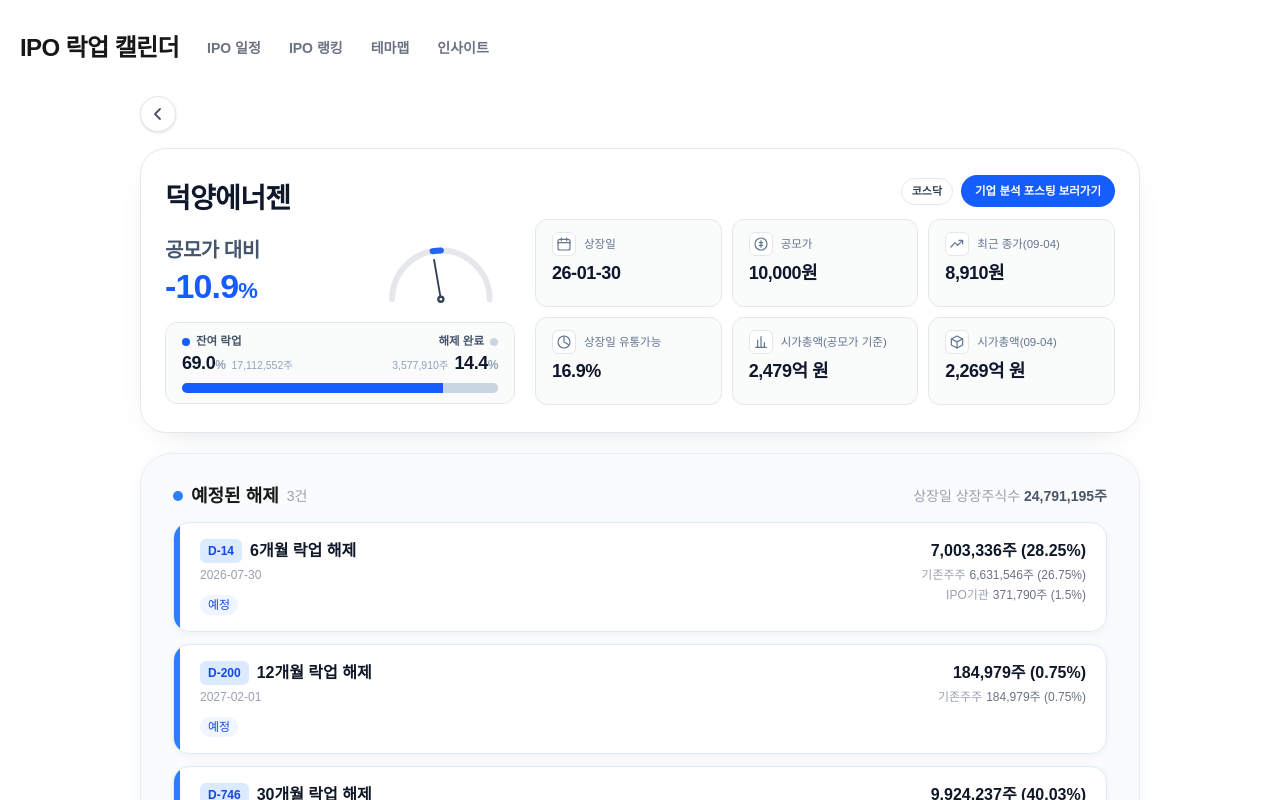
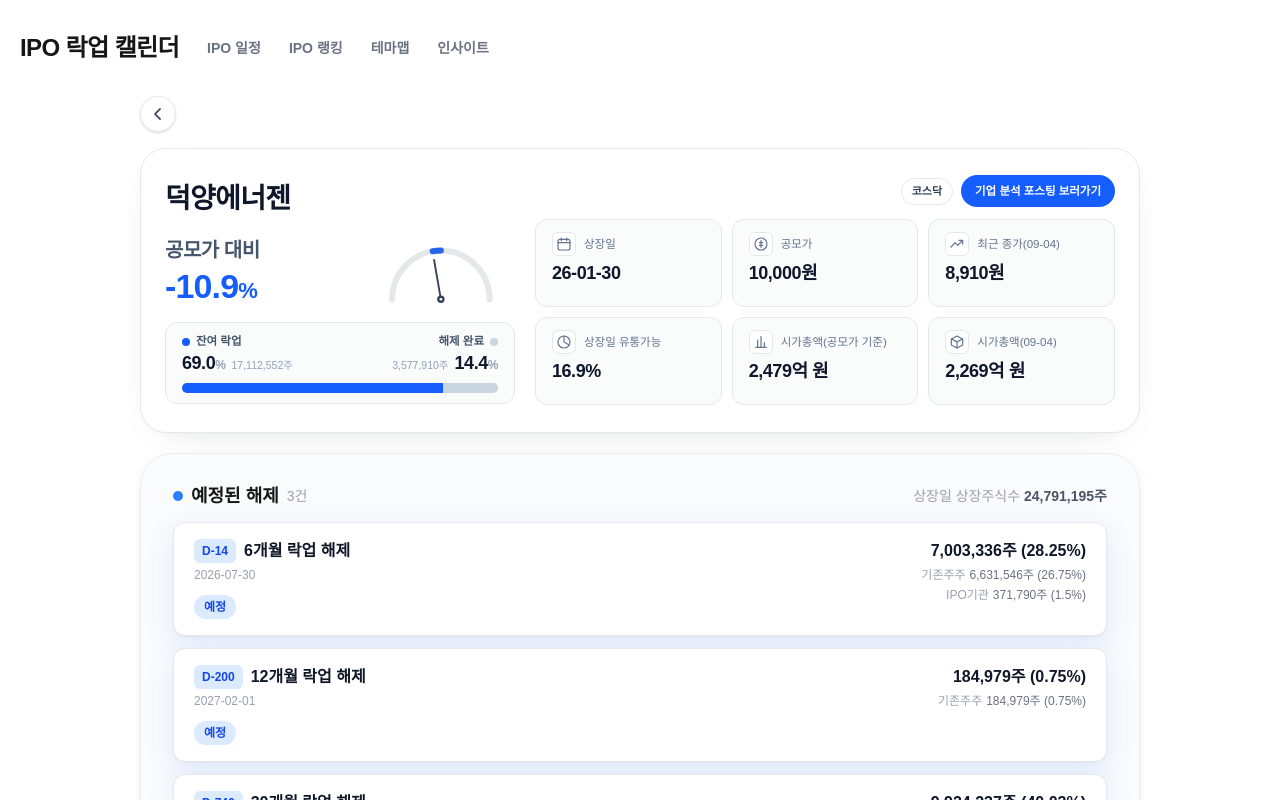
Before and after one commit to wjdwngkdsla-debug/invest-insight, a Next.js app: page /stock/0001A0 in a window 1280 px wide. Shown: the top 800 px of the page. Built offline with nearby package versions, Linux system fonts and the light colour scheme.

Commit message:
style: refine lockup event cards

```diff
--- a/components/StockEventSections.tsx
+++ b/components/StockEventSections.tsx
@@ -79,22 +79,21 @@ function EventRow({
   quantityFactor: number;
 }) {
   const days = daysUntil(group.tradable_date, nowMs);
-  const status = days >= 0 ? "예정" : "해제완료";
+  const status = days === 0 ? "오늘 해제" : days > 0 ? "예정" : "해제완료";
   const badge = days === 0 ? "D-DAY" : `D-${days}`;
   const imminent = days <= 3;
   const qty = adjustedQty(group.qty, group.unit, quantityFactor);
   return (
     <li
-      className={`overflow-hidden rounded-2xl border shadow-[0_2px_10px_rgba(15,23,42,0.04)] ${
-        tone === "upcoming" ? "border-blue-100 bg-white" : "border-gray-200 bg-gray-50/80"
+      className={`overflow-hidden rounded-xl border ${
+        tone === "upcoming"
+          ? imminent
+            ? "border-gray-200 bg-white shadow-[0_10px_28px_rgba(239,68,68,0.13),0_1px_2px_rgba(15,23,42,0.04)]"
+            : "border-gray-200 bg-white shadow-[0_10px_28px_rgba(37,99,235,0.12),0_1px_2px_rgba(15,23,42,0.04)]"
+          : "border-gray-200 bg-gray-50/80 shadow-[0_1px_2px_rgba(15,23,42,0.04)]"
       }`}
     >
       <div className="flex items-stretch">
-        {/* 좌측 컬러 바 — 예정(파랑/임박 빨강) vs 지난(회색) 한눈 구분 */}
-        <span
-          aria-hidden
-          className={`w-1.5 shrink-0 ${tone === "upcoming" ? (imminent ? "bg-red-500" : "bg-blue-500") : "bg-gray-300"}`}
-        />
         <div className="flex flex-1 items-start justify-between gap-4 px-5 py-4">
           <div className="min-w-0 flex-1">
             <p className={`flex flex-wrap items-center gap-2 font-semibold ${tone === "upcoming" ? "text-gray-900" : "text-gray-500"}`}>
@@ -107,7 +106,15 @@ function EventRow({
             </p>
             <p className="mt-1 text-xs text-gray-400">{group.date_display}</p>
             <div className="mt-3 flex flex-wrap gap-2 text-xs">
-              <span className={`rounded-full px-2 py-0.5 font-medium ${status === "예정" ? "bg-blue-50 text-blue-700" : "bg-gray-200/70 text-gray-500"}`}>
+              <span
+                className={`rounded-full px-2.5 py-1 font-semibold ${
+                  status === "오늘 해제"
+                    ? "bg-red-100 text-red-700"
+                    : status === "예정"
+                      ? "bg-blue-100 text-blue-700"
+                      : "bg-gray-200/70 text-gray-500"
+                }`}
+              >
                 {status}
               </span>
             </div>
```
